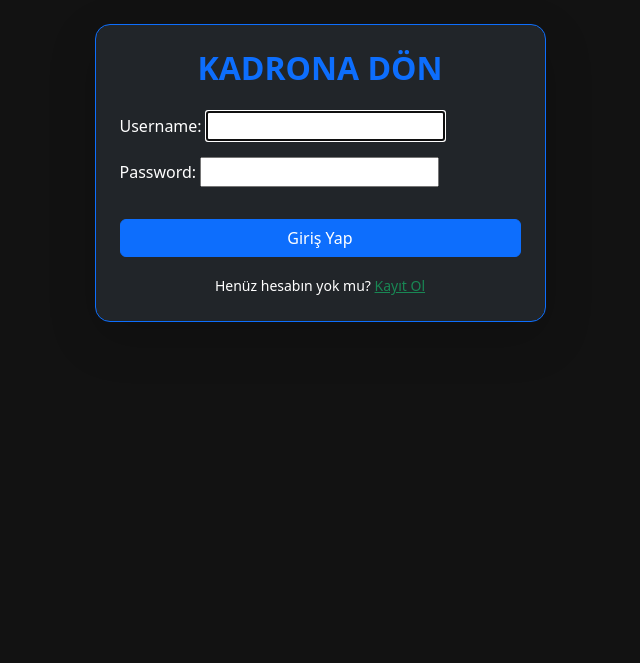
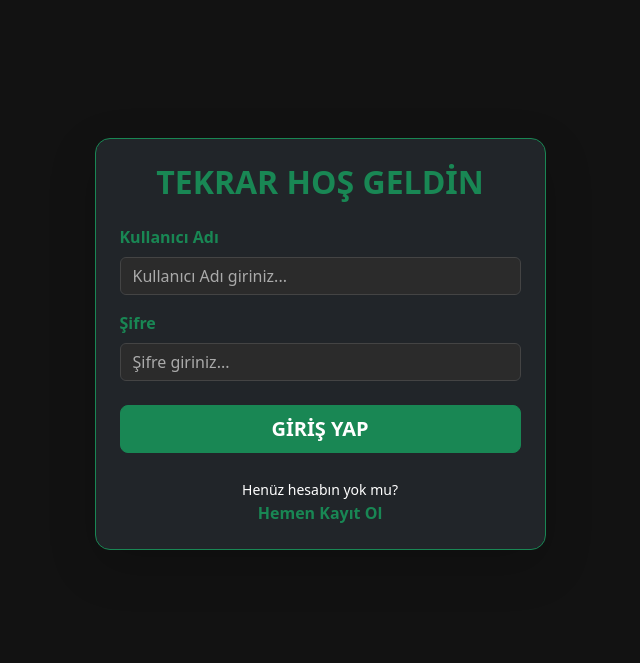
Before and after one commit to kaannerenn/anti-fantasy-football, a Django app: page /login/ in a window 1280 px wide. Shown: the part 56-719 px from the top of the page, without its empty margins (320-960 px from the left). Run offline with Django 3.2, Linux system fonts and the light colour scheme.

Commit message:
Login ekranına düzeltmeler eklendi.

```diff
--- a/league/forms.py
+++ b/league/forms.py
@@ -1,5 +1,5 @@
 from django import forms
-from django.contrib.auth.forms import UserCreationForm
+from django.contrib.auth.forms import UserCreationForm, AuthenticationForm
 from django.contrib.auth.models import User
 
 class KayitFormu(UserCreationForm):
@@ -30,3 +30,10 @@ class KayitFormu(UserCreationForm):
     class Meta:
         model = User
         fields = ("username",)
+
+class LoginFormu(AuthenticationForm):
+    def __init__(self, *args, **kwargs):
+        super().__init__(*args, **kwargs)
+        self.fields['username'].label = "Kullanıcı Adı"
+        self.fields['password'].label = "Şifre"
+        # TODO: Diğer parametreleride türkçeleştir.
--- a/league/templates/league/login.html
+++ b/league/templates/league/login.html
@@ -1,20 +1,38 @@
 {% extends 'league/base.html' %}
 
-{% block title %}Giriş Yap | Fiyasko Lig{% endblock %}
+{% block content %}
+<div class="row justify-content-center align-items-center" style="min-height: 80vh;">
+    <div class="col-md-5">
+        <div class="card bg-dark text-white border-success shadow-lg p-4">
+            <h2 class="text-center mb-4 text-success fw-bold">TEKRAR HOŞ GELDİN</h2>
 
-{% block content %}
-<div class="row justify-content-center">
-    <div class="col-md-5">
-        <div class="card bg-dark text-white border-primary shadow-lg p-4">
-            <h2 class="text-center mb-4 text-primary fw-bold">KADRONA DÖN</h2>
+            {% if form.errors %}
+                <div class="alert alert-danger">
+                    <p class="mb-0">Kullanıcı adı veya şifre hatalı. Lütfen kontrol et.</p>
+                </div>
+            {% endif %}
+
             <form method="POST">
                 {% csrf_token %}
-                {{ form.as_p }}
-                <button type="submit" class="btn btn-primary w-100 mt-3">Giriş Yap</button>
+
+                {% for field in form %}
+                <div class="mb-3">
+                    <label class="form-label text-success fw-bold">{{ field.label }}</label>
+                    <input type="{{ field.field.widget.input_type }}"
+                           name="{{ field.html_name }}"
+                           class="form-control bg-secondary bg-opacity-25 text-white border-secondary"
+                           placeholder="{{ field.label }} giriniz...">
+                </div>
+                {% endfor %}
+
+                <div class="d-grid gap-2 mt-4">
+                    <button type="submit" class="btn btn-success btn-lg fw-bold">GİRİŞ YAP</button>
+                    <div class="text-center mt-3">
+                        <small class="text-muted">Henüz hesabın yok mu?</small><br>
+                        <a href="{% url 'register' %}" class="text-success text-decoration-none fw-bold">Hemen Kayıt Ol</a>
+                    </div>
+                </div>
             </form>
-            <div class="mt-3 text-center">
-                <small class="text-muted">Henüz hesabın yok mu? <a href="{% url 'register' %}" class="text-success">Kayıt Ol</a></small>
-            </div>
         </div>
     </div>
 </div>
--- a/league/urls.py
+++ b/league/urls.py
@@ -1,11 +1,12 @@
 from django.urls import path
 from . import views
 from django.contrib.auth import views as auth_views
+from .forms import LoginFormu
 
 urlpatterns = [
     path('', views.player_list, name='player_list'),
     path('player/<int:pk>/',views.player_detail, name='player_detail'),
     path('register/',views.register,name="register"),
-    path('login/',auth_views.LoginView.as_view(template_name='league/login.html'),name='login'),
+    path('login/',auth_views.LoginView.as_view(template_name='league/login.html',authentication_form=LoginFormu),name='login'),
     path('logout/',auth_views.LogoutView.as_view(next_page='player_list'),name='logout'),
 ]
```
